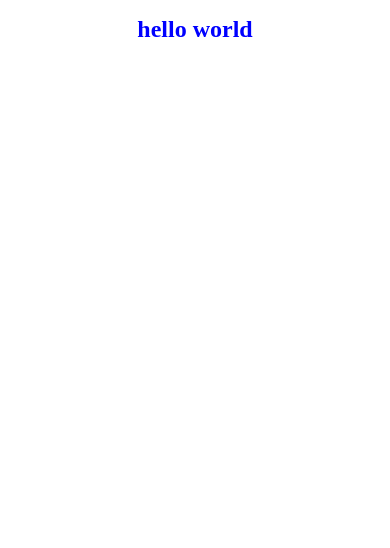
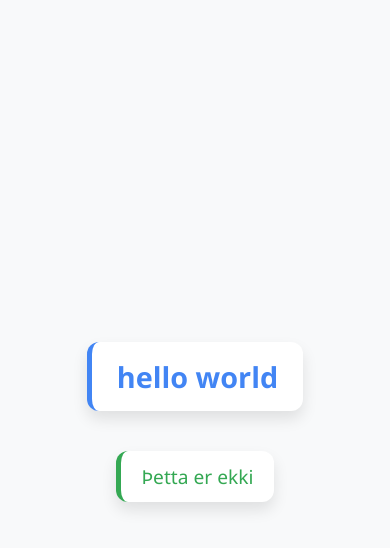
Before and after one commit to NidaleNieve/Vef-2-Projects-Test, a plain HTML site: page index.html in a window 390 px wide. Drawn offline with Linux system fonts and the light colour scheme.

Commit message:
Ótrúlega fallegt css, eyddi út hinu

```diff
--- /dev/null
+++ b/betra-styles.css
@@ -0,0 +1,136 @@
+/* Modern Light Mode Color Scheme */
+:root {
+  --primary-color: #4285f4;
+  --secondary-color: #34a853;
+  --background-color: #f8f9fa;
+  --box-shadow: rgba(0, 0, 0, 0.1);
+  --text-color: #202124;
+  --box-bg: #ffffff;
+  --box-hover-bg: #f0f4ff;
+}
+
+/* Base Styles */
+body {
+  font-family: 'Segoe UI', Roboto, Oxygen, Ubuntu, Cantarell, 'Open Sans', 'Helvetica Neue', sans-serif;
+  background-color: var(--background-color);
+  color: var(--text-color);
+  margin: 0;
+  padding: 0;
+  display: flex;
+  flex-direction: column;
+  align-items: center;
+  justify-content: center;
+  min-height: 100vh;
+  transition: all 0.3s ease;
+}
+
+/* Heading Styles with Box Design */
+h1, h2 {
+  margin: 20px;
+  padding: 25px 40px;
+  border-radius: 12px;
+  background-color: var(--box-bg);
+  box-shadow: 0 8px 15px var(--box-shadow);
+  transition: all 0.4s cubic-bezier(0.165, 0.84, 0.44, 1);
+  cursor: pointer;
+  position: relative;
+  overflow: hidden;
+  text-align: center;
+}
+
+/* H1 Specific Styles */
+h1 {
+  font-size: 2.8rem;
+  font-weight: 700;
+  color: var(--primary-color);
+  border-left: 5px solid var(--primary-color);
+}
+
+/* H2 Specific Styles */
+h2 {
+  font-size: 1.8rem;
+  font-weight: 500;
+  color: var(--secondary-color);
+  border-left: 5px solid var(--secondary-color);
+}
+
+/* Hover Effects */
+h1:hover, h2:hover {
+  transform: translateY(-5px) scale(1.02);
+  box-shadow: 0 15px 30px var(--box-shadow);
+  background-color: var(--box-hover-bg);
+}
+
+/* H1 Hover Animation */
+h1:hover::after {
+  content: "";
+  position: absolute;
+  top: 0;
+  left: 0;
+  width: 100%;
+  height: 100%;
+  background: linear-gradient(120deg,
+    rgba(255, 255, 255, 0) 30%,
+    rgba(255, 255, 255, 0.8) 50%,
+    rgba(255, 255, 255, 0) 70%);
+  animation: shine 1.5s forwards;
+}
+
+/* H2 Hover Animation */
+h2:hover::before {
+  content: "";
+  position: absolute;
+  bottom: 0;
+  left: 0;
+  width: 100%;
+  height: 3px;
+  background-color: var(--secondary-color);
+  animation: expand 0.5s forwards;
+  transform-origin: left;
+}
+
+/* Animations */
+@keyframes shine {
+  0% {
+    left: -100%;
+    opacity: 0;
+  }
+  100% {
+    left: 100%;
+    opacity: 1;
+  }
+}
+
+@keyframes expand {
+  0% {
+    transform: scaleX(0);
+  }
+  100% {
+    transform: scaleX(1);
+  }
+}
+
+/* Responsive Design */
+@media (max-width: 768px) {
+  h1 {
+    font-size: 2.2rem;
+    padding: 20px 30px;
+  }
+
+  h2 {
+    font-size: 1.5rem;
+    padding: 15px 25px;
+  }
+}
+
+@media (max-width: 480px) {
+  h1 {
+    font-size: 1.8rem;
+    padding: 15px 25px;
+  }
+
+  h2 {
+    font-size: 1.2rem;
+    padding: 12px 20px;
+  }
+}
--- a/index.html
+++ b/index.html
@@ -4,9 +4,10 @@
     <meta charset="UTF-8">
     <meta name="viewport" content="width=device-width, initial-scale=1.0">
     <title>Document</title>
-    <link rel="stylesheet" href="style.css">
+    <link rel="stylesheet" href="betra-styles.css">
 </head>
 <body>
     <h1> hello world</h1>
+    <h2>Þetta er ekki </h2>
 </body>
 </html>
```
